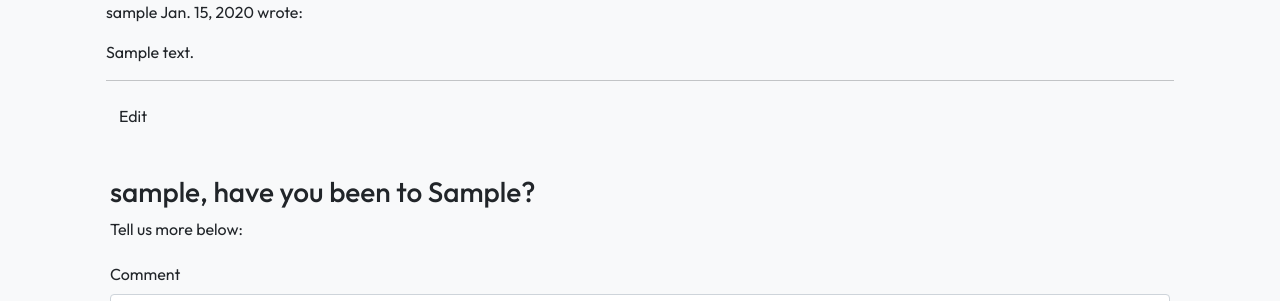
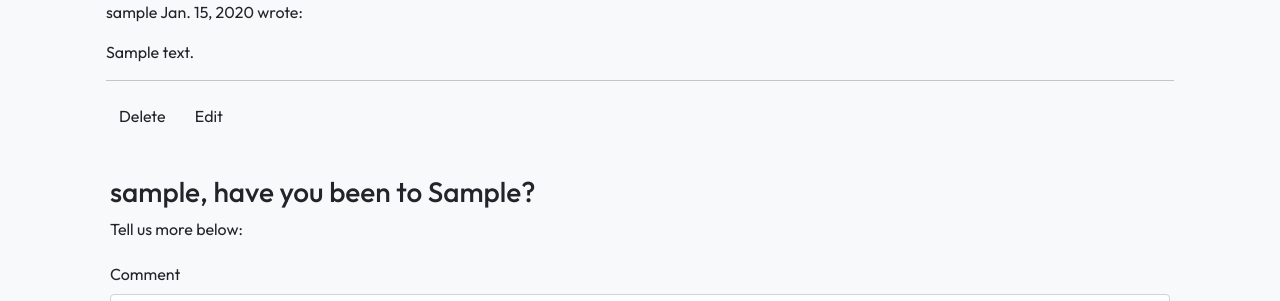
Before and after one commit to SchoemanClaudia/TheScoop, a Django app: a page that uses reviews/templates/reviews/post_detail.html in a window 1280 px wide. Shown: the part 1175-1476 px from the top of the page. Run offline with Django 4.2, Linux system fonts and the light colour scheme; a user stored in the database is signed in; tables that the repository leaves empty hold one stand-in row (values such as "Sample post"); some libraries are stand-ins or nearby versions.

Commit message:
Add delete view to comments

```diff
--- a/reviews/templates/reviews/post_detail.html
+++ b/reviews/templates/reviews/post_detail.html
@@ -59,6 +59,7 @@
         </p>
         {% endif %}
         {% if user.is_authenticated and comment.critic == user %}
+        <button class="btn btn-delete" comment_id="{{ comment.id }}">Delete</button>
         <button class="btn btn-edit" comment_id="{{ comment.id }}">Edit</button>
         {% endif %}
       </div>
--- a/reviews/urls.py
+++ b/reviews/urls.py
@@ -5,4 +5,5 @@ urlpatterns = [
     path('', views.ReviewList.as_view(), name='home'),
     path('<slug:slug>/', views.post_detail, name='post_detail'),
     path('review/<slug:slug>/', views.post_detail, name='review_detail'),
+    path('<slug:slug>/delete_comment/<int:comment_id>',views.comment_delete, name='comment_delete'),
 ]
--- a/reviews/views.py
+++ b/reviews/views.py
@@ -92,3 +92,20 @@ def comment_edit(request, slug, comment_id):
     else:
         # For GET requests, instantiate a new, empty form
         comment_form = CommentForm()
+
+
+def comment_delete(request, slug, comment_id):
+    """
+    view to delete comment
+    """
+    queryset = ScoopReview.objects.filter(status=1)
+    review = get_object_or_404(queryset, slug=slug)
+    comment = get_object_or_404(ReviewComment, pk=comment_id)
+
+    if comment.critic == request.user:
+        comment.delete()
+        messages.add_message(request, messages.SUCCESS, 'Comment deleted!')
+    else:
+        messages.add_message(request, messages.ERROR, 'You can only delete your own comments!')
+
+    return HttpResponseRedirect(reverse('post_detail', args=[slug]))
```
